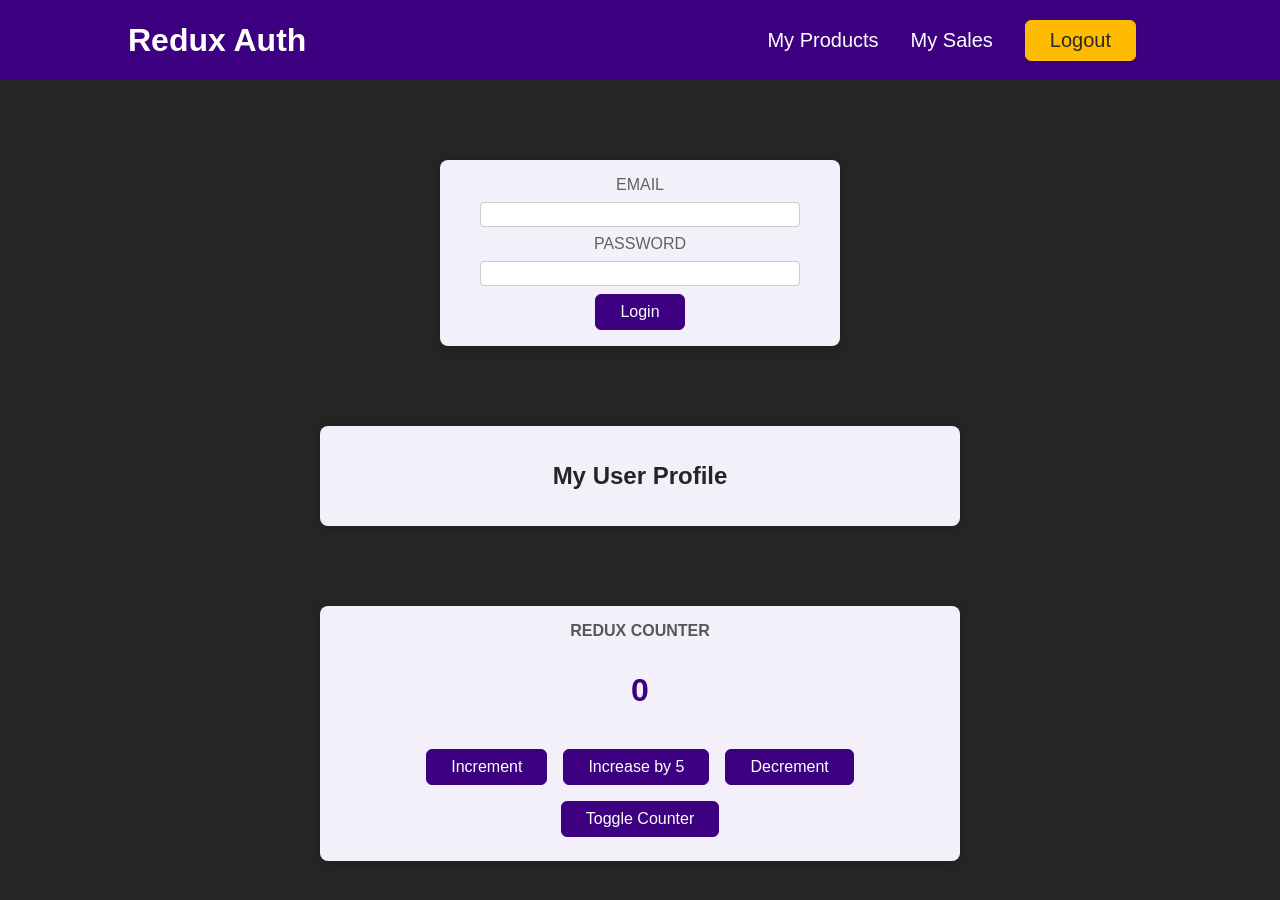
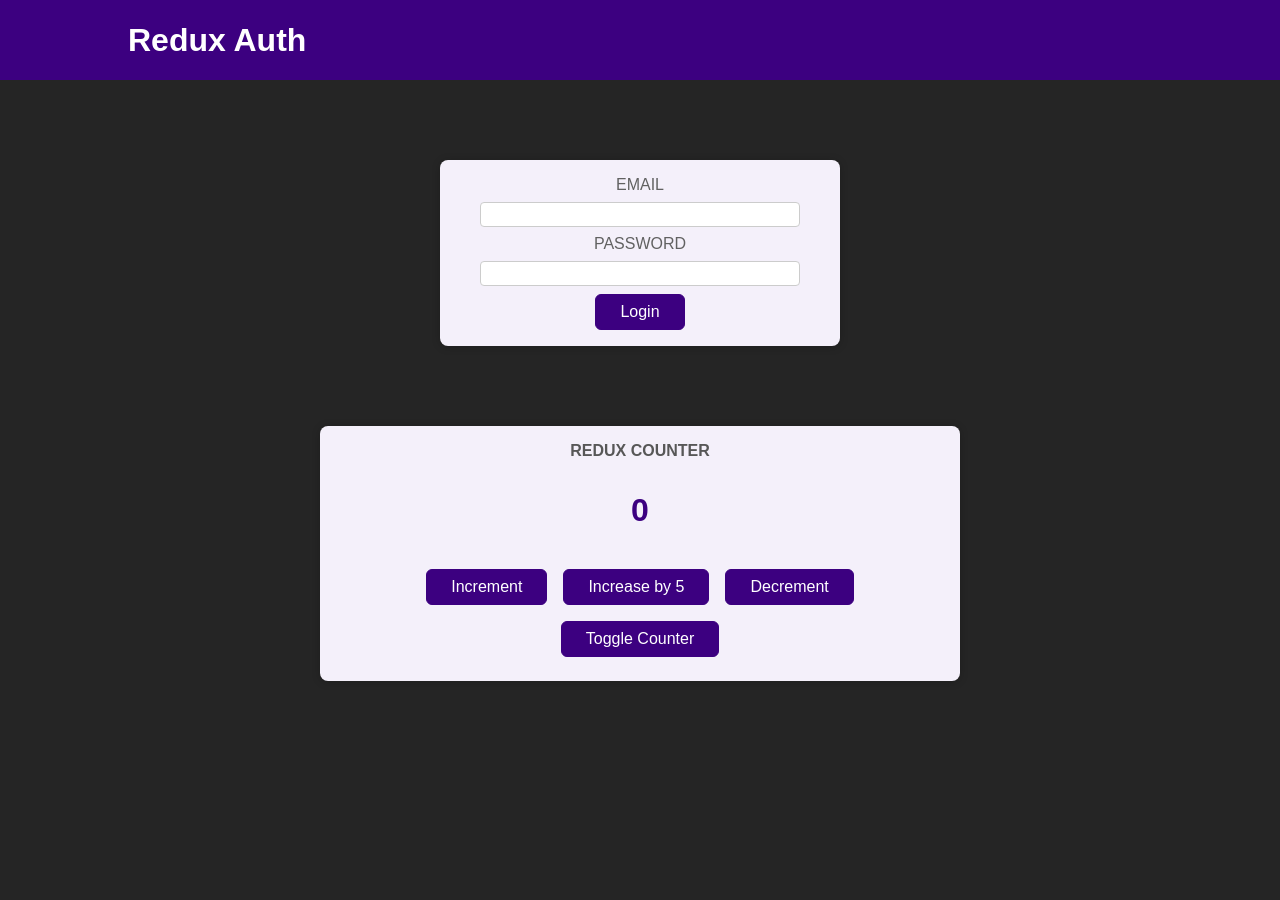
Before and after one commit to AlexBrilevski/redux-counter, a JavaScript app: page / in a window 1280 px wide. Shown: the top 900 px of the page. After the commit the page ends 800 px from the top, so only its background shows below. Built offline with nearby package versions, Linux system fonts and the light colour scheme; the HTML template or start-up script is replaced by a standard one.

Commit message:
Switching app state for authenticated users was implemented

```diff
--- a/src/App.js
+++ b/src/App.js
@@ -2,14 +2,16 @@
 import Auth from './components/Auth';
 import UserProfile from './components/UserProfile';
 import Counter from './components/Counter';
+import { useSelector } from 'react-redux';
 
 
 function App() {
+  const isAuthenticated = useSelector(state => state.auth.isAuthenticated);
+
   return (
     <>
       <Header />
-      <Auth />
-      <UserProfile />
+      {isAuthenticated ? <UserProfile /> : <Auth />}
       <Counter />
     </>
   );
--- a/src/components/Auth.js
+++ b/src/components/Auth.js
@@ -1,6 +1,14 @@
+import { useDispatch } from 'react-redux';
 import classes from './Auth.module.css';
+import { authActions } from '../store';
 
 const Auth = () => {
+  const dispatch = useDispatch();
+
+  const onLoginClick = () => {
+    dispatch(authActions.login());
+  };
+
   return (
     <main className={classes.auth}>
       <section>
@@ -13,7 +21,7 @@
             <label htmlFor='password'>Password</label>
             <input type='password' id='password' />
           </div>
-          <button>Login</button>
+          <button onClick={onLoginClick}>Login</button>
         </form>
       </section>
     </main>
--- a/src/components/Header.js
+++ b/src/components/Header.js
@@ -1,9 +1,19 @@
+import { useDispatch, useSelector } from 'react-redux';
 import classes from './Header.module.css';
+import { authActions } from '../store';
 
 const Header = () => {
+  const isAuthenticated = useSelector(state => state.auth.isAuthenticated);
+  const dispanch = useDispatch();
+
+  const onLogoutClick = () => {
+    dispanch(authActions.logout());
+  };
+
   return (
     <header className={classes.header}>
       <h1>Redux Auth</h1>
+      {isAuthenticated &&
         <nav>
           <ul>
             <li>
@@ -13,10 +23,10 @@
               <a href='/'>My Sales</a>
             </li>
             <li>
-            <button>Logout</button>
+              <button onClick={onLogoutClick}>Logout</button>
             </li>
           </ul>
-      </nav>
+        </nav>}
     </header>
   );
 };
```
Lines whose indentation alone changed are shown as unchanged.
